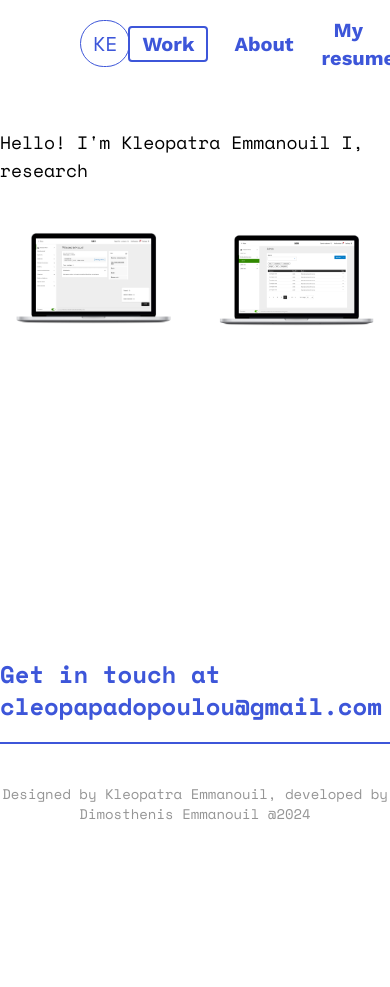
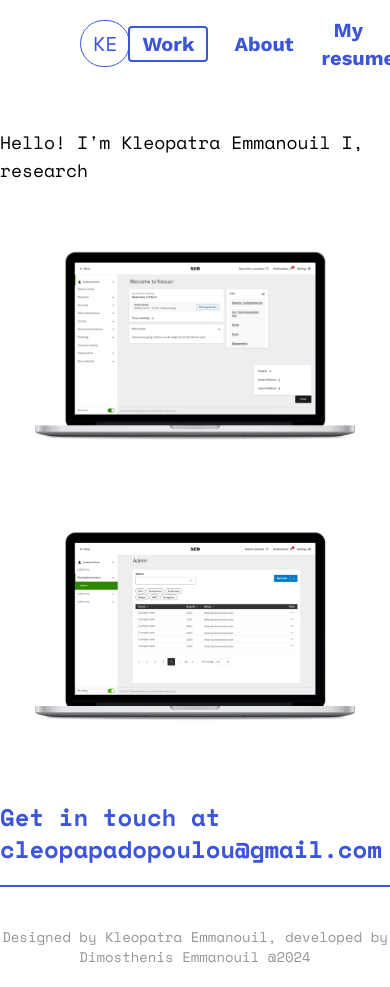
Before and after one commit to Albatraoz12/kleoportfolio, a Next.js app: page / in a window 390 px wide. Before the commit the page ends 844 px from the top, so only its background shows below. Built offline with nearby package versions, Linux system fonts and the light colour scheme.

Commit message:
make page responsive

```diff
--- a/app/page.tsx
+++ b/app/page.tsx
@@ -7,7 +7,7 @@
         <h1 className='text-lg'>Hello! I'm Kleopatra Emmanouil I, research</h1>
       </section>
       <section>
-        <figure className='flex gap-4'>
+        <figure className='flex flex-col gap-4'>
           <div className='relative group cursor-pointer'>
             <Image
               src='/case.png'
```
